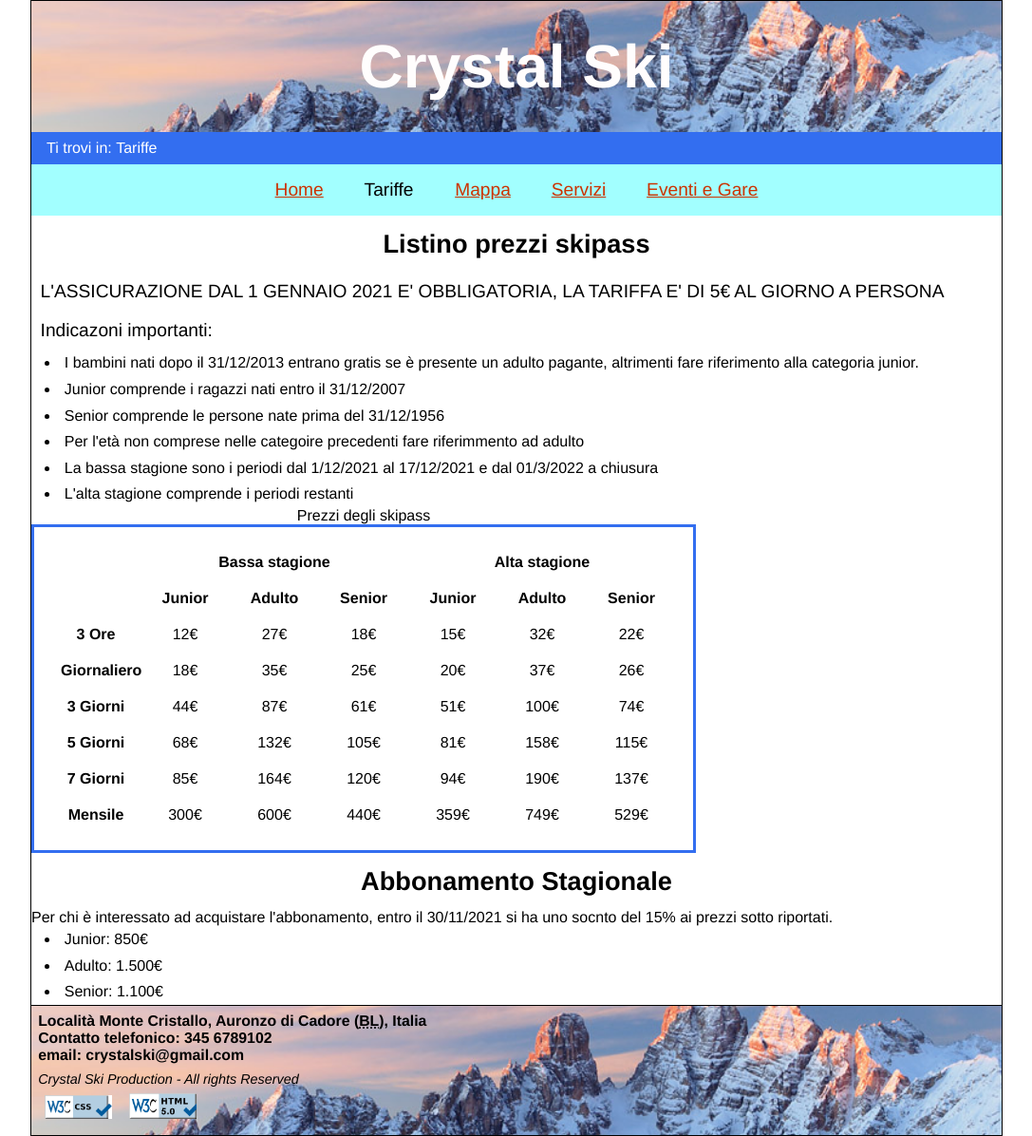
After one commit to lazza89/Tech_web, a PHP site: page /tariffe.html in a window 1280 px wide. The commit adds this page. Shown: the whole page at 95% size, without its empty margins (96-1183 px from the left). Run offline with PHP 8.4, Linux system fonts and the light colour scheme.

Commit message:
aggiunto tariffe.html e modificato home.html e style.css

```diff
--- /dev/null
+++ b/Tariffe.html
@@ -0,0 +1,156 @@
+<!DOCTYPE html>
+<html lang="it">
+
+<head>
+	<meta charset="utf-8" />
+	<title>Crystal Ski - Home</title>
+	<meta name="keywords" content="Crystal Ski, Sci, monte Cristallo" />
+	<meta name="description" content="homePage" />
+	<meta name="author" content="Crystal Ski" />
+	<link rel="stylesheet" href="style.css" />
+</head>
+
+<body>
+	<header>
+		<h1 lang="en">Crystal Ski</h1>
+	</header>
+
+	<nav id="breadcrumb">
+		<p>Ti trovi in: <span lang="en">Tariffe</span>
+	</nav>
+	<nav id="menu">
+		<ul>
+			<li lang="en"> <a href="Home.html">Home</a></li>
+			<li> Tariffe </li>
+			<li><a href="mappa.html">Mappa</a></li>
+			<li><a href="servizi.html">Servizi</a></li>
+			<li><a href="eventi.html">Eventi e Gare</a></li>
+		</ul>
+	</nav>
+
+    <body>
+        <div id="skipass">
+            <h2> Listino prezzi skipass </h2>
+            <p> L'ASSICURAZIONE DAL 1 GENNAIO 2021 E' OBBLIGATORIA, LA TARIFFA E' DI 5€ AL GIORNO A PERSONA</p>
+
+            <p> Indicazoni importanti: </p>
+            <ul>
+                <li> I bambini nati dopo il 31/12/2013 entrano gratis se è presente un adulto pagante, altrimenti fare riferimento alla categoria junior. </li>
+                <li> Junior comprende i ragazzi nati entro il 31/12/2007</li>
+                <li> Senior comprende le persone nate prima del 31/12/1956</li>
+                <li> Per l'età non comprese nelle categoire precedenti fare riferimmento ad adulto</li>
+                <li> La bassa stagione sono i periodi dal 1/12/2021 al 17/12/2021 e dal 01/3/2022 a chiusura </li>
+                <li> L'alta stagione comprende i periodi restanti </li>
+            </ul>
+
+        </div>
+
+
+
+        <table ttitle="In dettaglio i prezzi degli skipass da 3 ore, giornalieri, 3-5-7 giorni e mensile in base alla categoria di appartenenza Junior, Adulto e Senior">
+            <caption> Prezzi degli skipass </caption>
+            <thead>
+                <tr>
+                    <th> </th>
+                    <th scope="col" colspan="3"> Bassa stagione </th>
+                    <th scope="col" colspan="3"> Alta stagione </th>
+                </tr>
+                <tr>
+                    <th> </th>
+                    <th scope="col"> Junior </th>
+                    <th scope="col">Adulto</th>
+                    <th scope="col">Senior</th>
+                    <th scope="col"> Junior </th>
+                    <th scope="col">Adulto</th>
+                    <th scope="col">Senior</th>
+                </tr>
+
+            </thead>
+
+            <tbody>
+                <tr>
+                    <th scope="row"> 3 Ore </th>
+                    <td> 12€ </td>
+                    <td> 27€ </td>
+                    <td> 18€ </td>
+                    <td> 15€ </td>
+                    <td> 32€ </td>
+                    <td> 22€ </td>
+                </tr>
+
+                <tr>
+                    <th scope="row"> Giornaliero </th>
+                    <td> 18€ </td>
+                    <td> 35€ </td>
+                    <td> 25€ </td>
+                    <td> 20€ </td>
+                    <td> 37€ </td>
+                    <td> 26€ </td>
+                </tr>
+
+                <tr>
+                    <th scope="row"> 3 Giorni </th>
+                    <td> 44€ </td>
+                    <td> 87€ </td>
+                    <td> 61€ </td>
+                    <td> 51€ </td>
+                    <td> 100€ </td>
+                    <td> 74€ </td>
+                </tr>
+
+                <tr>
+                    <th scope="row"> 5 Giorni </th>
+                    <td> 68€ </td>
+                    <td> 132€ </td>
+                    <td> 105€ </td>
+                    <td> 81€ </td>
+                    <td> 158€ </td>
+                    <td> 115€ </td>
+                </tr>
+
+                <tr>
+                    <th scope="row"> 7 Giorni </th>
+                    <td> 85€ </td>
+                    <td> 164€ </td>
+                    <td> 120€ </td>
+                    <td> 94€ </td>
+                    <td> 190€ </td>
+                    <td> 137€ </td>
+                </tr>
+
+                <tr>
+                    <th scope="row"> Mensile </th>
+                    <td> 300€ </td>
+                    <td> 600€ </td>
+                    <td> 440€ </td>
+                    <td> 359€ </td>
+                    <td> 749€ </td>
+                    <td> 529€ </td>
+                </tr>
+            </tbody>
+
+        </table>
+
+        <div id="abbonamenti">
+            <h2> Abbonamento Stagionale </h2>
+            <p> Per chi è interessato ad acquistare l'abbonamento, entro il 30/11/2021 si ha uno socnto del 15% ai prezzi sotto riportati.</p>
+            <ul>
+                <li> Junior: 850€ </li>
+                <li> Adulto: 1.500€ </li>
+                <li> Senior: 1.100€ </li>
+            </ul>
+        </div>
+
+
+    	<footer>
+            <div class="address">
+            <p>Località Monte Cristallo, Auronzo di Cadore (<abbr title="Belluno">BL</abbr>), Italia</p>
+            <p>Contatto telefonico: 345 6789102</p>
+            <p lang="en">email: crystalski@gmail.com</p>
+            </div>
+
+            <p class="author" lang="en">Crystal Ski Production - All rights Reserved</p>
+            <img class="imgValidCode" src="images/0_css.png" alt="css valido"/>
+            <img class="imgValidCode" src="images/0_html5.png" alt="html valido"/>
+        </footer>
+    </body>
--- a/style.css
+++ b/style.css
@@ -108,29 +108,31 @@ header h1{
 	height: 12em;
 }
 
-.imgHome{
+#content1 .imgHome{
 	/*padding: 0.5em;
 	width: 45%;
 	padding-left: 25%;
 	padding-top: 2em;*/
-	float:right;
+
+	float: right;
 	padding: 1em;
-	width: 50%;
-	/*vertical-align: middle; */
+	width: 40%;
 }
 
-/*#content1 p{
-	padding: 0.5em;
-	font-size: 1.2em;
-}*/
+
 
 #content1 {
-	float: left;
+	clear:both;
 	padding: 1em;
 	margin: 1em 0.5em 1em 0.5em;
 }
 
-#content2 h2{
+#content1 p, #content3 p, #skipass p{
+	padding: 0.5em;
+	font-size: 1.2em;
+}
+
+#content2 h2, #content3 h2{
 	text-align: center;
 	font-size: 1.7em;
 	margin-bottom: 0em;
@@ -150,19 +152,56 @@ header h1{
 	padding-left: 2.5em;
 }
 
-#content2 #imgCristallo{
-	/*float: left;*/
+#content3 p{
+	margin-top: 1em;
+}
+
+#content3 #imgCristallo{
+	float: left;
 	width: 45%;
 	margin: 2em;
 }
 
+/* SKIPASS */
+#skipass h2, #abbonamenti h2{
+	text-align: center;
+	font-size: 1.7em;
+	margin: auto;
+	padding: 0.5em;
+}
+
+#abbonamenti ul, #skipass ul{
+	margin-left:30px;
+	list-style-position: left;
+	list-style-type: disc;
+}
+
+#abbonamenti ul li, #skipass ul li{
+	padding: 0.3em;
+}
+
+table {
+	border: 3px solid #336ef0;
+	table-layout: fixed;
+	width: 700px;
+	text-align: center;
+	padding: 0.5em;
+	border-spacing: 20px;
+}
+
 /*
-#content2 #curiosity{
-	float: right;
-	margin-left: 50%;
-}*/
+tr, td {
 
+}
 
+tr:nth-child(odd){
+	background:#777
+}
+
+tr:nth-child(even){
+	background:#AAA
+}
+*/
 
 footer{
 	clear: both;
@@ -183,13 +222,11 @@ footer .address{
 }
 
 footer .author{
-	display: inline;
 	font-style: italic;
 	color: #000;
 }
 
 footer .imgValidCode{
-	width: 8%;
-	vertical-align: middle;
-	margin: 0.0em 0.5em 0.5em 0.5em;
+	width: 7%;
+	margin: 0.5em;
 }
```
Also changed, not shown: Home.html (+8 -9 lines), images/0_css.png (added), images/0_html5.png (added), images/0_logo.jpg (added), images/0_sfondo.jpg (added), images/0_sfondo1.jpg (added), images/1.jpg (added), images/2.jpg (added), images/sfondo.jpg (added), 1 other file.
